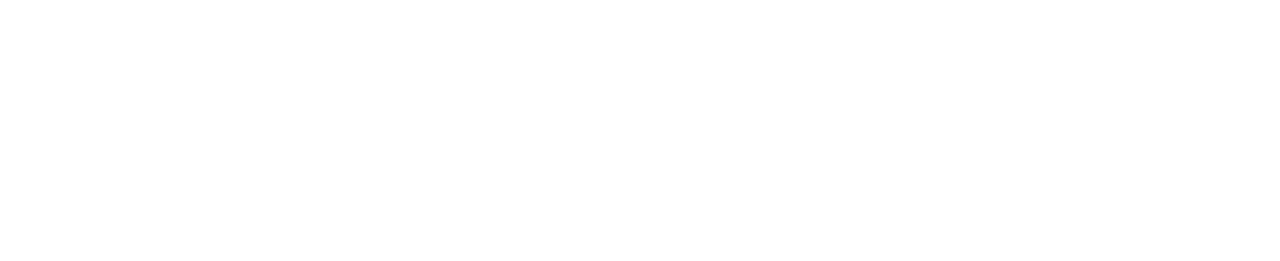
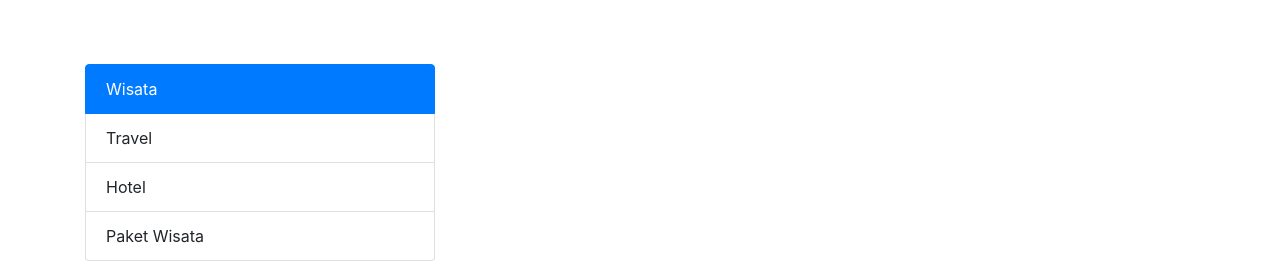
Before and after one commit to anriansihotang/hello-bootstrap, a React (Create React App) app: page / in a window 1280 px wide. Shown: the part 1998-2259 px from the top of the page. Before the commit the page ends 2014 px from the top, so only its background shows below. Built offline with nearby package versions, Linux system fonts and the light colour scheme.

Commit message:
Belajar Bootstrap ListGroup

```diff
--- a/src/App.js
+++ b/src/App.js
@@ -3,7 +3,7 @@
 	Badge,Button,Breadcrumb,ButtonGroup,
 	ButtonToolbar,Card,Carousel,Dropdown,
 	Form,InputGroup,FormControl,Image,
-	Figure,Jumbotron} from "react-bootstrap";
+	Figure,Jumbotron,ListGroup} from "react-bootstrap";
 class App extends Component {
 	render() {
 		return (
@@ -194,6 +194,20 @@
 					</Figure>
 				</Col>
 			</Row>
+			<br/> <br/>
+
+			<Row>
+				<Col>
+					<ListGroup>
+						<ListGroup.Item active>Wisata</ListGroup.Item>
+						<ListGroup.Item>Travel</ListGroup.Item>
+						<ListGroup.Item>Hotel</ListGroup.Item>
+						<ListGroup.Item>Paket Wisata</ListGroup.Item>
+					</ListGroup>
+				</Col>
+				<Col></Col>
+				<Col></Col>
+			</Row>
 			</Container>
 		);
 	}
```
